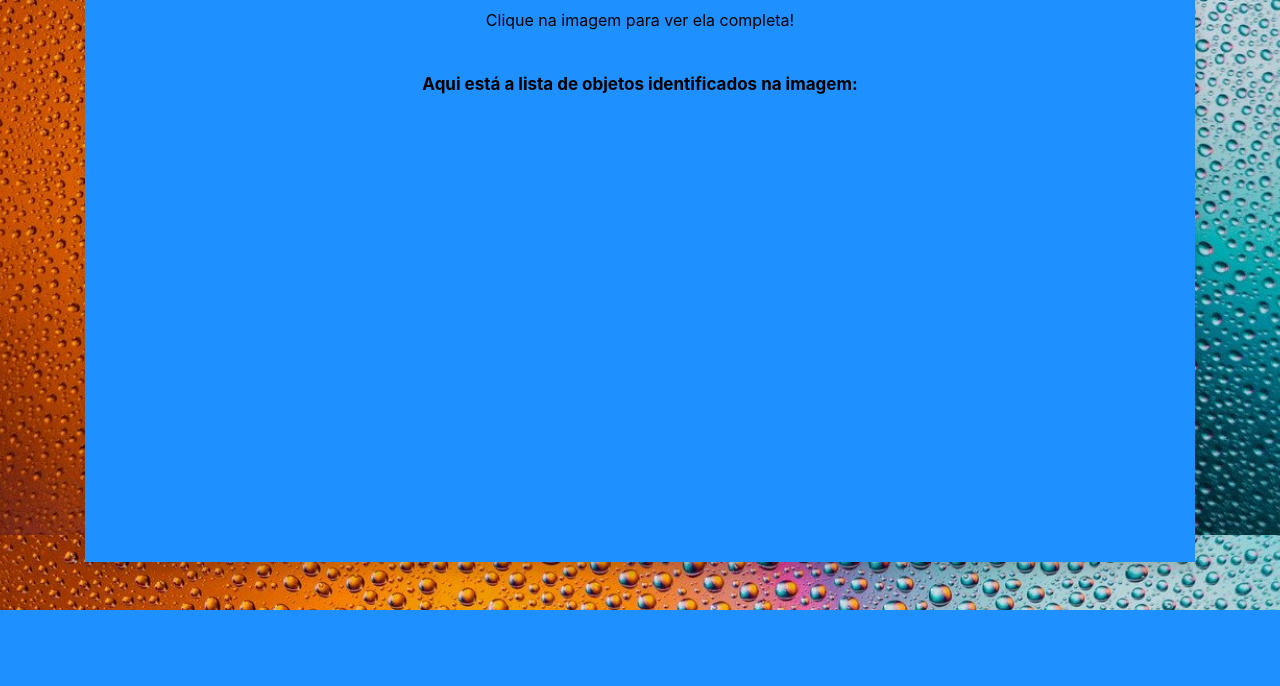
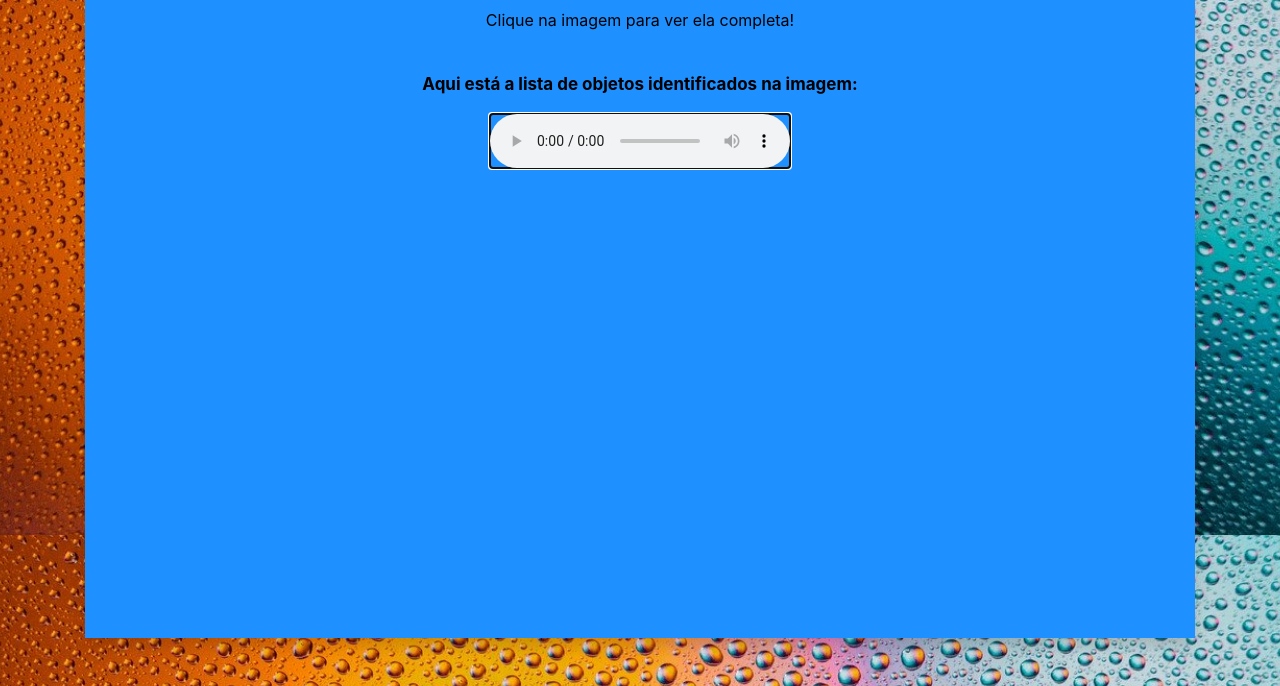
Before and after one commit to Jeremias333/IdentifyTheObject, a Django app: page /result/ in a window 1280 px wide. Shown: the part 265-951 px from the top of the page. Before the commit the page ends 875 px from the top, so only its background shows below. Run offline with Django 3.2, Linux system fonts and the light colour scheme; some libraries are stand-ins or nearby versions.

Commit message:
feat(audio): componente adicionado ao body do result.

```diff
--- a/IdentifyTheObject/main/templates/result.html
+++ b/IdentifyTheObject/main/templates/result.html
@@ -13,6 +13,15 @@
 			</figure><br>
 		</a><br>
 		<p><strong>Aqui está a lista de objetos identificados na imagem:</strong></p>
+		<audio src="{{audio_path}}" width="2" height="0">
+		</audio>
+		<audio id="audio" controls autoplay="true" loop="true">
+		  <source src="{{audio_path}}" type="audio/mpeg">
+		  Your browser does not support the audio tag.
+		</audio>
+		<script type="text/javascript">
+			document.getElementById("audio").focus();
+		</script>
 		<div align="left">
 			<ul>
 			{% for obj in lista %}
```
